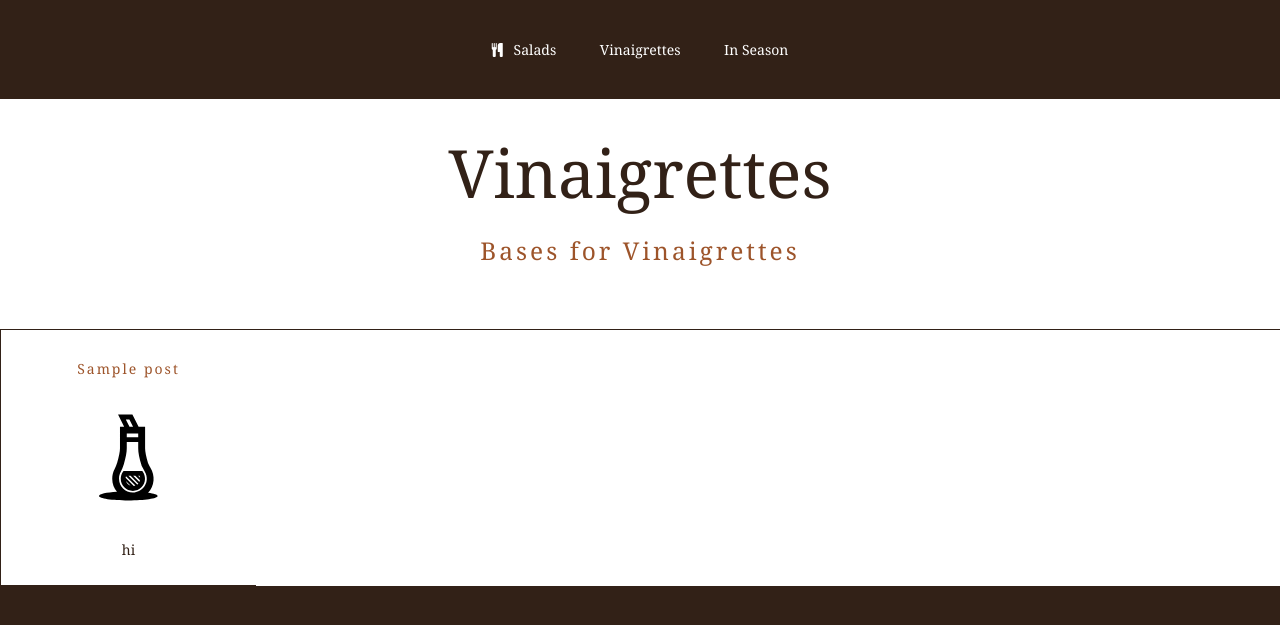
After one commit to kemch/52salads-wp, a WordPress theme: template page-vinaigrettes.php in a window 1280 px wide. The commit adds this page. Shown: the top 625 px of the page. Run offline with PHP 8.4 and a stand-in for WordPress, Linux system fonts and the light colour scheme; the site name, menu and one post (Sample post) are stand-ins, and other content is empty; some libraries are stand-ins or nearby versions.

Commit message:
single template changes for vinaigrettes, some cleanup and images

```diff
--- a/compass/base/_base.scss
+++ b/compass/base/_base.scss
@@ -98,7 +98,7 @@ body {
 	font-family: $adelle;
 	font-size: $base-font-size;
 	line-height: $base-line-height;
-	// background-color: $color-background;
+	background-color: $color-background;
 	color: $color-text;
 }
 
@@ -131,7 +131,7 @@ h1 {
 	}
 }
 
-h2 {
+h2, h3 {
 	font-weight: 300;
 	letter-spacing: 3px;
 	margin: 0.5em 0;
@@ -141,12 +141,17 @@ h2 {
 }
 
 h3 {
-	color: $color-heading;
-	font-size: 1.5em;
-	margin: 0 0 0.5em 0;
-	font-weight: 300;
-	line-height: 1;
+	font-size: 1em;
+	letter-spacing: 2px;
 }
+
+// h3 {
+// 	color: $color-heading;
+// 	font-size: 1.5em;
+// 	margin: 0 0 0.5em 0;
+// 	font-weight: 300;
+// 	line-height: 1;
+// }
 
 p {
 	margin-bottom: $base-font-size + $base-line-height;
@@ -158,6 +163,10 @@ ul {
 
 li {
 	// font-weight: 400;
+}
+
+section {
+	background: $white;
 }
 
 // =================================
@@ -289,13 +298,94 @@ footer {
 }
 // =================================
 // =================================
+// == HOME VINAIGRETTE LIST (5)
+// =================================
+// =================================
+
+.section-vinaigrettes {
+
+}
+
+.vin-list {
+	@include clear;
+	margin: 0;
+	padding: 0;
+	border-top: 1px solid $brown;
+	// border-right: 1px solid $brown;
+	li {
+		position: relative;
+		list-style: none;
+		overflow: hidden;
+		border-left: 1px solid $brown;
+		border-bottom: 1px solid $brown;
+		width: 20%;
+		float: left;
+		a {
+			text-decoration: none;
+			display: block;
+			color: inherit;
+		}
+		img {
+			display: block;
+		}
+	}
+}
+
+.vin-list-content {
+	display: block;
+	text-align: center;
+	// padding: 25px;
+	@extend %layer;
+	img {
+		margin: 0 auto;
+	}
+	.vin-bottle {
+		margin-top: 20px;
+	}
+}
+
+.vin-list-name {
+	@extend %layer;
+	@extend %spacing;
+	text-align: center;
+	font-weight: 100;
+}
+
+.vin-list-used {
+	@extend %spacing;
+	@extend %layer-bottom;
+	text-align: center;
+	font-weight: 100;
+}
+
+.vin-list-thumbnail {
+	@extend %layer;
+	@include background-size(25% auto);
+	background: {
+		repeat: no-repeat;
+		position: center center;
+	}
+}
+
+.bottle-image {
+	width: 50%;
+	float: left;
+	@include opacity(0.3);
+	background: $green url(../img/bottle.svg) scroll no-repeat center center;
+	@include background-size(50% auto);
+
+}
+.post-vinaigrettes {
+	.content-ingredients {
+		margin-top: $unit;
+	}
+}
+
+// =================================
+// =================================
 // == HOME SALAD LIST
 // =================================
 // =================================
-
-.section-salads {
-
-}
 
 .salad {
 	background-color: $black;
--- a/css/main.css
+++ b/css/main.css
@@ -236,21 +236,21 @@ th {
   display: none;
 }
 
-.salad-list-number, .salad-list-content, .salad-list-date, .salad-list-thumbnail {
+.vin-list-content, .vin-list-name, .vin-list-thumbnail, .salad-list-number, .salad-list-content, .salad-list-date, .salad-list-thumbnail {
   display: block;
   position: absolute;
   width: 100%;
   height: 100%;
 }
 
-.salad-list-ingredients {
+.vin-list-used, .salad-list-ingredients {
   display: block;
   position: absolute;
   bottom: 0;
   width: 100%;
 }
 
-.container, header, .salad-list-date, .salad-list-ingredients, .in-season, .info-content {
+.container, header, .vin-list-name, .vin-list-used, .salad-list-date, .salad-list-ingredients, .in-season, .info-content {
   padding: 25px;
 }
 
@@ -264,6 +264,7 @@ body {
   font-family: "adelle", georgia, serif;
   font-size: 14px;
   line-height: 1.428;
+  background-color: #322117;
   color: #322117;
 }
 
@@ -291,7 +292,7 @@ h1 small {
   position: relative;
 }
 
-h2 {
+h2, h3 {
   font-weight: 300;
   letter-spacing: 3px;
   margin: 0.5em 0;
@@ -301,16 +302,17 @@ h2 {
 }
 
 h3 {
-  color: #322117;
-  font-size: 1.5em;
-  margin: 0 0 0.5em 0;
-  font-weight: 300;
-  line-height: 1;
+  font-size: 1em;
+  letter-spacing: 2px;
 }
 
 p {
   margin-bottom: 15.428px;
   font-weight: 400;
+}
+
+section {
+  background: white;
 }
 
 header {
@@ -417,6 +419,83 @@ footer {
   background-color: #322117;
   padding: 15px;
   width: 100%;
+}
+
+.vin-list {
+  margin: 0;
+  padding: 0;
+  border-top: 1px solid #322117;
+}
+.vin-list:before, .vin-list:after {
+  display: table;
+  content: "";
+  line-height: 0;
+}
+.vin-list:after {
+  clear: both;
+}
+.vin-list li {
+  position: relative;
+  list-style: none;
+  overflow: hidden;
+  border-left: 1px solid #322117;
+  border-bottom: 1px solid #322117;
+  width: 20%;
+  float: left;
+}
+.vin-list li a {
+  text-decoration: none;
+  display: block;
+  color: inherit;
+}
+.vin-list li img {
+  display: block;
+}
+
+.vin-list-content {
+  display: block;
+  text-align: center;
+}
+.vin-list-content img {
+  margin: 0 auto;
+}
+.vin-list-content .vin-bottle {
+  margin-top: 20px;
+}
+
+.vin-list-name {
+  text-align: center;
+  font-weight: 100;
+}
+
+.vin-list-used {
+  text-align: center;
+  font-weight: 100;
+}
+
+.vin-list-thumbnail {
+  -moz-background-size: 25% auto;
+  -o-background-size: 25% auto;
+  -webkit-background-size: 25% auto;
+  background-size: 25% auto;
+  background-repeat: no-repeat;
+  background-position: center center;
+}
+
+.bottle-image {
+  width: 50%;
+  float: left;
+  filter: progid:DXImageTransform.Microsoft.Alpha(Opacity=30);
+  opacity: 0.3;
+  background: #afc735 url(../img/bottle.svg) scroll no-repeat center center;
+  -moz-background-size: 50% auto;
+  -o-background-size: 50% auto;
+  -webkit-background-size: 50% auto;
+  background-size: 50% auto;
+}
+
+.post-vinaigrettes .content-ingredients {
+  margin-top: 25px;
 }
 
 .salad {
--- /dev/null
+++ b/page-vinaigrettes.php
@@ -0,0 +1,6 @@
+<? get_header(); ?>
+<body>
+	<? get_template_part( 'nav' ); ?>
+	<? include 'vinaigrettes-header.php'; ?>
+	<? get_footer(); ?>
+</body>
--- /dev/null
+++ b/vinaigrettes-header.php
@@ -0,0 +1,30 @@
+<section class="section-hero">
+	<div class="hero-content">
+		<h1>Vinaigrettes</h1>
+		<h2>Bases for Vinaigrettes</h2>
+	</div>
+</section>
+<section class="section-vinaigrettes">
+	<ul class="vin-list">
+		<? query_posts('category_name=vinaigrette'); ?>
+		<? if ( have_posts() ) : while ( have_posts() ) : the_post(); ?>
+			<li>
+				<a href="<? the_permalink(); ?>">
+					<span class="vin-list-content">
+						<h3 class="vin-list-name"><? the_title(); ?></h3>
+						<!-- <img class="vin-bottle" src="<? bloginfo('stylesheet_directory'); ?>/img/bottle.svg" alt="bottle"> -->
+						<span class="vin-list-used">
+							hi
+						</span>
+					</span>
+					<span class="vin-list-thumbnail" style="background-image:url(<? bloginfo('stylesheet_directory'); ?>/img/bottle.svg);">
+					</span>
+					<img src="<? bloginfo('stylesheet_directory'); ?>/img/blank.png" alt="blank">
+				</a>
+
+			</li>
+		<? endwhile; ?>
+		<? endif; ?>
+		<? wp_reset_query(); ?>
+	</ul>
+</section>
```
Also changed, not shown: single.php (+24 -26 lines).
